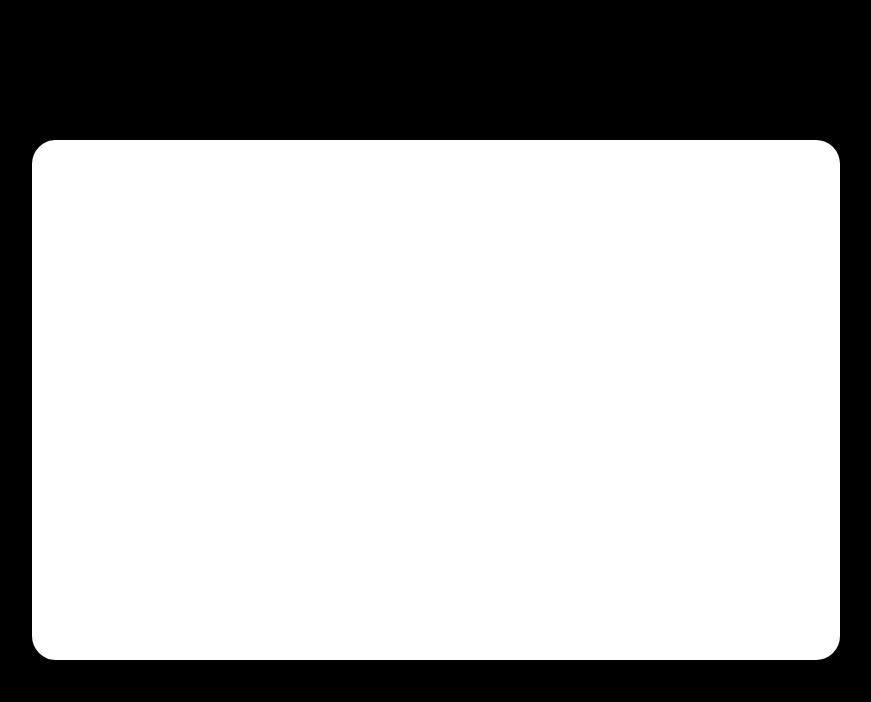
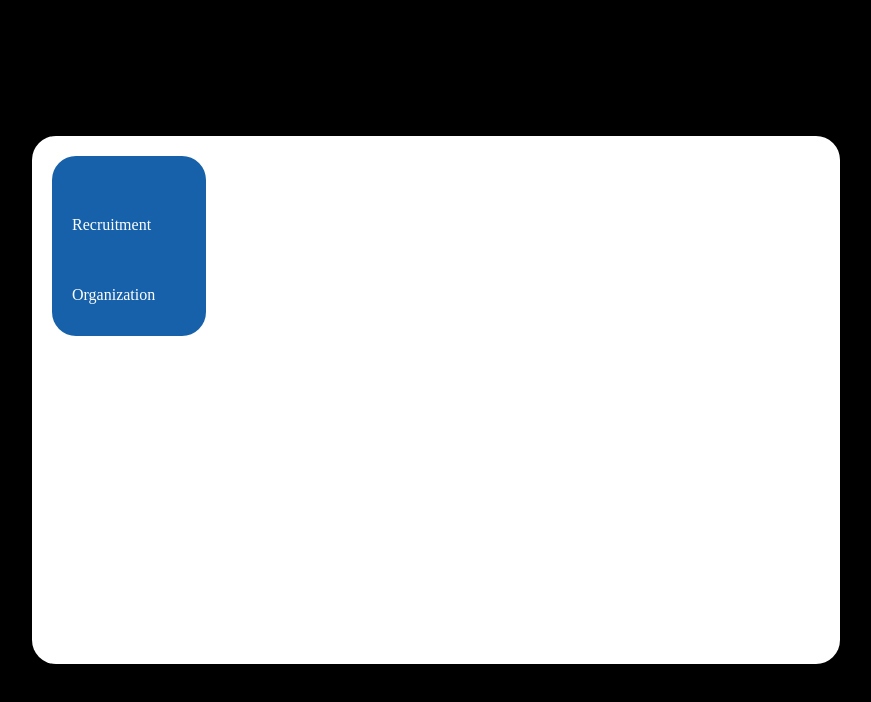
Before and after one commit to YooHyeok/vue3-vite-9din-pagenation-ts, a Vue app: page /#/ in a window 1280 px wide. Shown: the top 702 px of the page, without its empty margins (204-1075 px from the left). Built offline with nearby package versions, Linux system fonts and the light colour scheme; a web font is replaced by a local one.

Commit message:
feat: `index.vue` 컴포넌트에 Navigation.vue 컴포넌트 적용

```diff
--- a/src/pages/index.vue
+++ b/src/pages/index.vue
@@ -2,7 +2,9 @@
   <div class="page">
     <BasicLayout>
       <div class="page__container">
-        <section class="page__container__navigation"></section>
+        <section class="page__container__navigation">
+          <Navigation/>
+        </section>
         <section class="page__container__notice"></section>
       </div>
     </BasicLayout>
@@ -11,6 +13,7 @@
 
 <script setup lang="ts">
 import BasicLayout from '@components/atoms/layout/BasicLayout.vue';
+import Navigation from '@components/organisms/Navigation.vue';
 </script>
 
 <style lang="scss" scoped>
@@ -30,7 +33,7 @@ import BasicLayout from '@components/atoms/layout/BasicLayout.vue';
     justify-content: center;
 
     width: 60vw;
-    height: 60vh;
+    height: 61vh;
 
     &__navigation {
       width: 20%;
```
